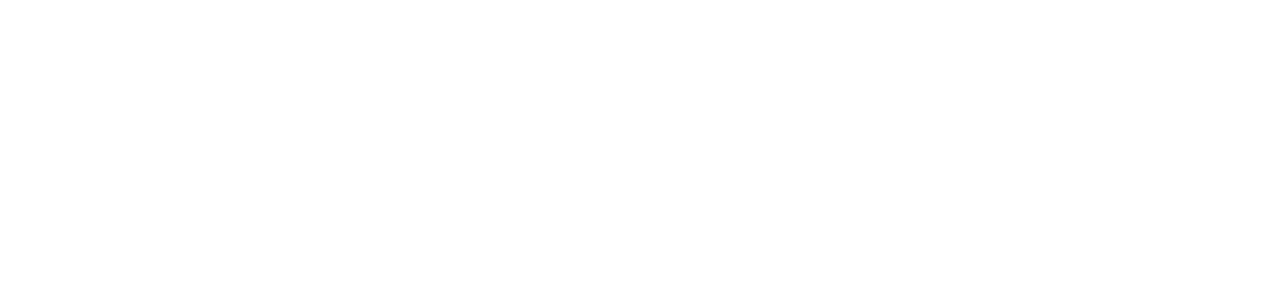
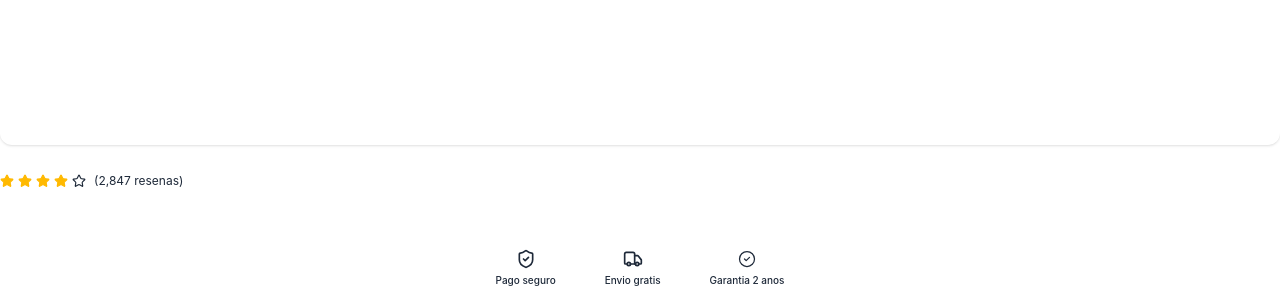
Before and after one commit to alberto8812/checkout-ecommerce-test, a React (Vite) app in the folder front/: page /dashboard/product in a window 1280 px wide. Shown: the part 1184-1484 px from the top of the page. Before the commit the page ends 800 px from the top, so only its background shows below. Built offline with nearby package versions, Linux system fonts and the light colour scheme.

Commit message:
feat: add product page and global error handling with lazy loading

```diff
--- a/front/package.json
+++ b/front/package.json
@@ -10,6 +10,7 @@
     "preview": "vite preview"
   },
   "dependencies": {
+    "lucide-react": "^0.575.0",
     "react": "^19.2.0",
     "react-dom": "^19.2.0",
     "react-router-dom": "^7.13.1"
--- a/front/src/App.tsx
+++ b/front/src/App.tsx
@@ -1,7 +1,7 @@
 import { RouterProvider } from "react-router-dom";
-import { router } from "./shared/router/router";
+import { router } from "./shared/predentation/router/router";
 import { Provider } from "react-redux";
-import { store } from "./shared/stores/redux.global.store";
+import { store } from "./shared/predentation/stores/redux.global.store";
 function App() {
   return (
     <>
--- /dev/null
+++ b/front/src/components/loadings/LoadingPage.tsx
@@ -0,0 +1,55 @@
+const LoadingPage = () => {
+  return (
+    <div className="fixed inset-0 flex flex-col items-center justify-center bg-white z-50">
+      <div className="mb-8 flex flex-col items-center gap-2">
+        <div className="w-16 h-16 rounded-2xl bg-gradient-to-br from-blue-600 to-indigo-700 flex items-center justify-center shadow-lg">
+          <svg
+            className="w-8 h-8 text-white"
+            fill="none"
+            viewBox="0 0 24 24"
+            stroke="currentColor"
+          >
+            <path
+              strokeLinecap="round"
+              strokeLinejoin="round"
+              strokeWidth={2}
+              d="M13 10V3L4 14h7v7l9-11h-7z"
+            />
+          </svg>
+        </div>
+        <span className="text-xl font-bold text-gray-800 tracking-tight">
+          Checkout
+        </span>
+      </div>
+
+      <div className="relative w-16 h-16">
+        <div className="absolute inset-0 rounded-full border-4 border-gray-100" />
+        <div className="absolute inset-0 rounded-full border-4 border-transparent border-t-blue-600 border-r-indigo-500 animate-spin" />
+        <div className="absolute inset-0 flex items-center justify-center">
+          <div className="w-2 h-2 rounded-full bg-blue-600 animate-pulse" />
+        </div>
+      </div>
+
+      <div className="mt-6 flex flex-col items-center gap-1">
+        <p className="text-sm font-semibold text-gray-700 tracking-wide uppercase">
+          Cargando
+        </p>
+        <div className="flex gap-1 mt-1">
+          {[0, 1, 2].map((i) => (
+            <span
+              key={i}
+              className="w-1.5 h-1.5 rounded-full bg-blue-500 animate-bounce"
+              style={{ animationDelay: `${i * 0.15}s` }}
+            />
+          ))}
+        </div>
+      </div>
+
+      <div className="absolute bottom-0 left-0 right-0 h-1 bg-gray-100 overflow-hidden">
+        <div className="h-full bg-gradient-to-r from-blue-500 via-indigo-500 to-blue-500 animate-[shimmer_1.5s_infinite] bg-[length:200%_100%]" />
+      </div>
+    </div>
+  );
+};
+
+export default LoadingPage;
--- a/front/src/index.css
+++ b/front/src/index.css
@@ -79,3 +79,12 @@ button {
 ::-webkit-scrollbar-thumb:hover {
   background: #9ca3af;
 }
+
+@keyframes shimmer {
+  0% {
+    background-position: 200% 0;
+  }
+  100% {
+    background-position: -200% 0;
+  }
+}
--- /dev/null
+++ b/front/src/modules/product/presentation/ProductPage.tsx
@@ -0,0 +1,127 @@
+import { ShieldCheck, Truck, Star } from "lucide-react";
+
+export const ProductPage = () => {
+  //   const dispatch = useAppDispatch();
+  //   const product = useAppSelector((s) => s.checkout.product);
+
+  return (
+    <div className="flex flex-1 flex-col gap-6">
+      {/* Product Image */}
+      <div className="overflow-hidden rounded-xl bg-card shadow-sm">
+        <div className="relative aspect-square w-full bg-secondary">
+          {/* <img
+                src={product.image}
+                alt={product.name}
+                className="h-full w-full object-cover"
+                crossOrigin="anonymous"
+            /> */}
+          <span className="absolute right-3 top-3 rounded-full bg-accent px-2.5 py-1 text-xs font-semibold text-accent-foreground">
+            Disponible
+          </span>
+        </div>
+      </div>
+
+      {/* Product Info */}
+      <div className="flex flex-col gap-4">
+        <div className="flex items-start justify-between gap-3">
+          <div className="flex flex-col gap-1">
+            <h1 className="text-xl font-bold tracking-tight text-foreground text-balance">
+              {/* {product.name} */}
+            </h1>
+            <div className="flex items-center gap-1">
+              {Array.from({ length: 5 }).map((_, i) => (
+                <Star
+                  key={i}
+                  className={`h-3.5 w-3.5 ${
+                    i < 4
+                      ? "fill-amber-400 text-amber-400"
+                      : "fill-muted text-muted"
+                  }`}
+                />
+              ))}
+              <span className="ml-1 text-xs text-muted-foreground">
+                {"(2,847 resenas)"}
+              </span>
+            </div>
+          </div>
+          <div className="flex flex-col items-end">
+            <span className="text-2xl font-bold text-foreground">
+              {/* ${product.price} */}
+            </span>
+            <span className="text-xs text-muted-foreground">
+              {/* {product.currency} */}
+            </span>
+          </div>
+        </div>
+
+        <p className="text-sm leading-relaxed text-muted-foreground">
+          {/* {product.description} */}
+        </p>
+
+        {/* Features */}
+        <div className="flex flex-col gap-2">
+          {/* {product.features.map((feature) => (
+          <div key={feature} className="flex items-start gap-2">
+            <svg
+              className="mt-0.5 h-4 w-4 shrink-0 text-accent"
+              fill="none"
+              viewBox="0 0 24 24"
+              stroke="currentColor"
+              strokeWidth={2.5}
+            >
+              <path strokeLinecap="round" strokeLinejoin="round" d="M5 13l4 4L19 7" />
+            </svg>
+            <span className="text-sm text-foreground">{feature}</span>
+          </div>
+        ))} */}
+        </div>
+
+        {/* Trust badges */}
+        <div className="flex items-center justify-center gap-6 rounded-lg bg-card p-3">
+          <div className="flex flex-col items-center gap-1">
+            <ShieldCheck className="h-5 w-5 text-accent" />
+            <span className="text-[10px] font-medium text-muted-foreground">
+              Pago seguro
+            </span>
+          </div>
+          <div className="h-6 w-px bg-border" />
+          <div className="flex flex-col items-center gap-1">
+            <Truck className="h-5 w-5 text-accent" />
+            <span className="text-[10px] font-medium text-muted-foreground">
+              {"Envio gratis"}
+            </span>
+          </div>
+          <div className="h-6 w-px bg-border" />
+          <div className="flex flex-col items-center gap-1">
+            <svg
+              className="h-5 w-5 text-accent"
+              fill="none"
+              viewBox="0 0 24 24"
+              stroke="currentColor"
+              strokeWidth={1.5}
+            >
+              <path
+                strokeLinecap="round"
+                strokeLinejoin="round"
+                d="M9 12l2 2 4-4m6 2a9 9 0 11-18 0 9 9 0 0118 0z"
+              />
+            </svg>
+            <span className="text-[10px] font-medium text-muted-foreground">
+              {"Garantia 2 anos"}
+            </span>
+          </div>
+        </div>
+
+        {/* CTA */}
+        {/* <button
+        onClick={() => dispatch(goToStep(2))}
+        className="w-full rounded-xl bg-primary py-4 text-base font-semibold text-primary-foreground transition-opacity hover:opacity-90 active:opacity-80"
+      >
+        Comprar ahora
+      </button> */}
+      </div>
+    </div>
+  );
+};
+
+export default ProductPage;
--- a/front/src/shared/router/router.tsx
+++ b/front/src/shared/predentation/router/router.tsx
@@ -1,7 +1,14 @@
 import { createBrowserRouter } from "react-router-dom";
 import { PageError } from "../handkeErrors/PageError";
 import { Root } from "./Root";
+
+import { lazy, Suspense } from "react";
 import { DashboardLayout } from "../layouts/DashBoardLayout";
+import LoadingPage from "../../../components/loadings/LoadingPage";
+//aplicar lazy loading a las rutas del dashboard
+const ProductPage = lazy(
+  () => import("../../../modules/product/presentation/ProductPage"),
+);
 
 export const router = createBrowserRouter([
   {
@@ -12,7 +19,16 @@ export const router = createBrowserRouter([
       {
         path: "dashboard",
         element: <DashboardLayout />,
-        children: [],
+        children: [
+          {
+            path: "product",
+            element: (
+              <Suspense fallback={<LoadingPage />}>
+                <ProductPage />
+              </Suspense>
+            ),
+          },
+        ],
       },
       {
         path: "404",
```
Also changed, not shown: front/src/shared/predentation/handkeErrors/GlobalErrorBoundary.tsx (renamed from front/src/shared/handkeErrors/GlobalErrorBoundary.tsx), front/src/shared/predentation/handkeErrors/PageError.tsx (renamed from front/src/shared/handkeErrors/PageError.tsx), front/src/shared/predentation/layouts/DashBoardLayout.tsx (renamed from front/src/shared/layouts/DashBoardLayout.tsx), front/src/shared/predentation/router/Root.tsx (renamed from front/src/shared/router/Root.tsx), front/src/shared/predentation/stores/redux.global.store.ts (renamed from front/src/shared/stores/redux.global.store.ts), 1 other file (tests, documents, lock files or other folders).
